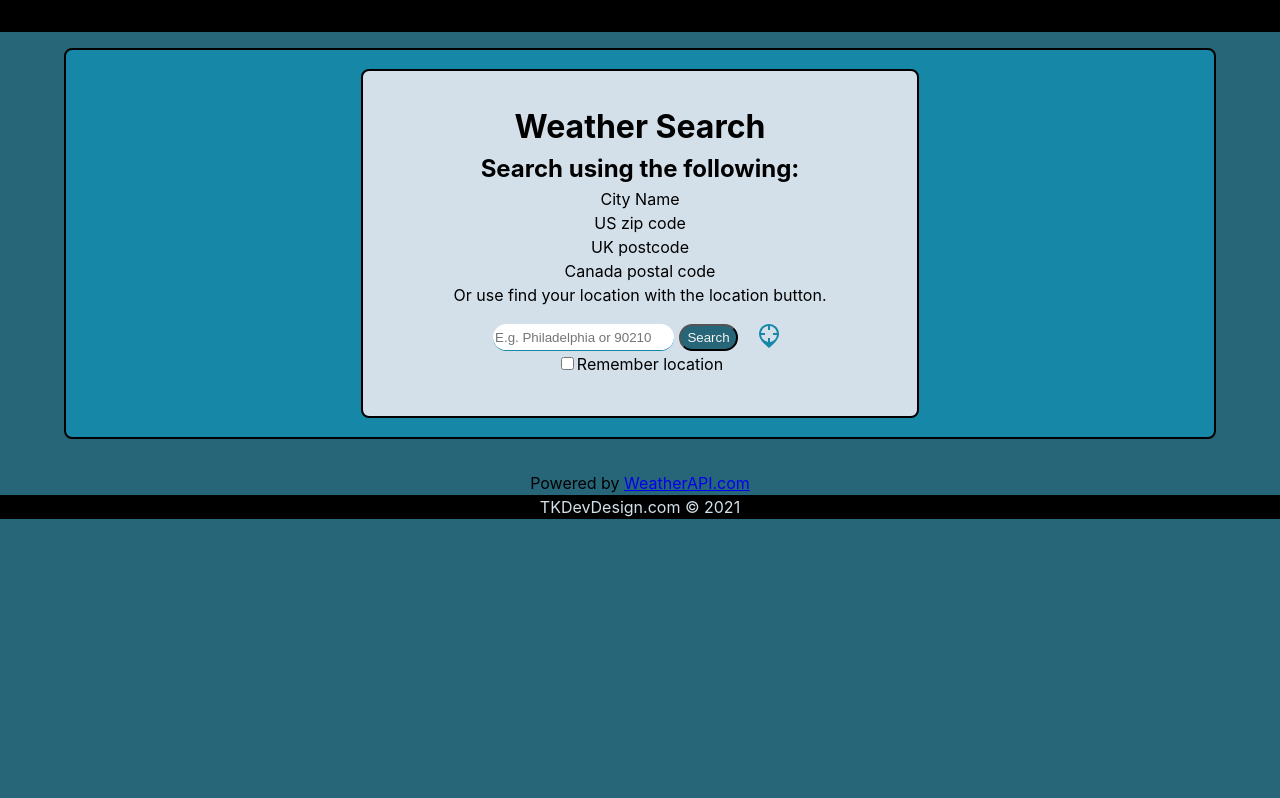
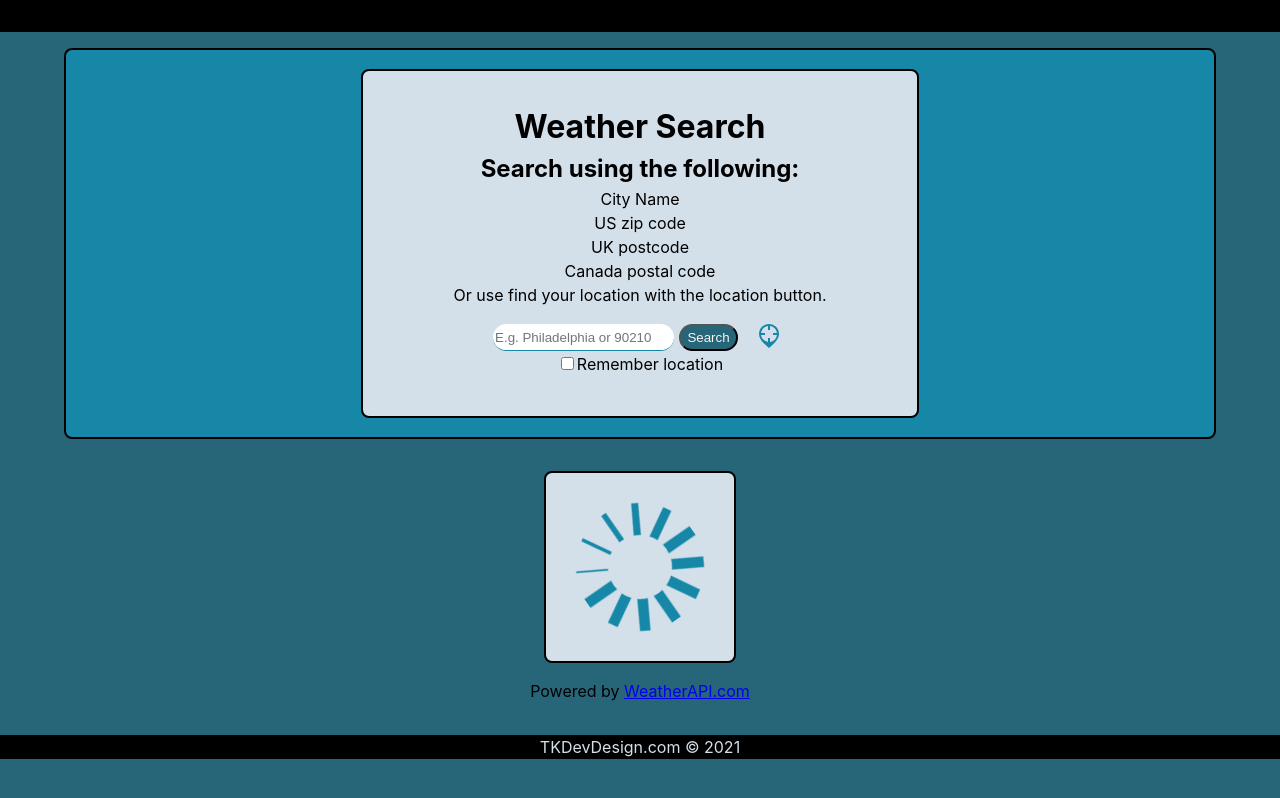
Before and after one commit to TKravel/weather-app-client, a React (Create React App) app: page / in a window 1280 px wide. Built offline with nearby package versions, Linux system fonts and the light colour scheme.

Commit message:
Add loader spinner and css updates

```diff
--- a/src/App.css
+++ b/src/App.css
@@ -53,6 +53,7 @@ html {
 	min-height: 100vh;
 	width: 100vw;
 	text-align: center;
+	scroll-behavior: smooth;
 }
 
 .navbar {
@@ -74,17 +75,31 @@ html {
 	width: 100%;
 }
 
+.nav-li {
+	list-style-type: none;
+}
+
 .nav-btn {
 	background-color: var(--main-mid);
 	border-radius: 1em;
 	color: var(--main-white);
 	height: 2em;
+	margin-top: 0.3em;
 }
 
 .nav-link {
 	color: var(--main-white);
 	text-decoration: none;
 }
+
+:target {
+	scroll-margin-top: 2em;
+}
+
+/* #hourly {
+	padding-top: 4em;
+	margin-top: -4em;
+} */
 
 .section-wrapper {
 	background-color: var(--main-mid);
@@ -169,6 +184,31 @@ html {
 	color: #740f0f;
 	font-size: 1.5em;
 	font-weight: 800;
+}
+
+.spinner-card {
+	display: flex;
+	justify-content: center;
+	align-items: center;
+	background-color: var(--main-light);
+	border: 2px solid #000;
+	border-radius: 0.5em;
+	height: 12em;
+	width: 12em;
+	padding: 1em;
+	margin: 0.2em auto 0.2em auto;
+}
+
+.spinner-svg {
+	height: 8em;
+	width: 8em;
+	animation: spinner 1.5s linear infinite;
+}
+
+@keyframes spinner {
+	to {
+		transform: rotate(360deg);
+	}
 }
 
 .current-card {
@@ -258,6 +298,11 @@ html {
 	padding: 1em 1em 0.5em 1em;
 }
 
+.weatherApi-credit {
+	margin-top: 1em;
+	margin-bottom: 2em;
+}
+
 .footer {
 	background-color: #000;
 	color: var(--main-light);
--- a/src/App.js
+++ b/src/App.js
@@ -6,6 +6,7 @@ import HourlySection from './components/hourly/HourlySection';
 import ExtenedSection from './components/extendedForecast/ExtendedSection';
 import Navbar from './components/Navbar';
 import Footer from './components/Footer';
+import Spinner from './components/icons/Spinner';
 
 function App() {
 	const [location, setLocation] = useState('');
@@ -61,7 +62,9 @@ function App() {
 				writeError={setError}
 			/>
 
-			{!isLoading && (
+			{isLoading ? (
+				<Spinner />
+			) : (
 				<>
 					<CurrentSection forecast={forecastData} />
 					<HourlySection
@@ -73,7 +76,7 @@ function App() {
 					/>
 				</>
 			)}
-			<p>
+			<p className='weatherApi-credit'>
 				Powered by{' '}
 				<a href='https://www.weatherapi.com/' title='Free Weather API'>
 					WeatherAPI.com
--- a/src/components/Navbar.jsx
+++ b/src/components/Navbar.jsx
@@ -5,7 +5,7 @@ const Navbar = ({ currentlyLoading }) => {
 		<div className='navbar'>
 			{!currentlyLoading && (
 				<ul className='nav-list'>
-					<li>
+					<li className='nav-li'>
 						<button className='nav-btn'>
 							<a href='#current' className='nav-link'>
 								Current
@@ -14,7 +14,7 @@ const Navbar = ({ currentlyLoading }) => {
 					</li>
 					<li>
 						<button className='nav-btn'>
-							<a href='#24Hr' className='nav-link'>
+							<a href='#hourly' className='nav-link'>
 								24 hour
 							</a>
 						</button>
--- a/src/components/hourly/HourlySection.jsx
+++ b/src/components/hourly/HourlySection.jsx
@@ -21,7 +21,7 @@ const HourlySection = ({ dailyForecast, tmrForecast }) => {
 
 	console.log(next24HrData);
 	return (
-		<div id='24Hr' className='hourly-wrapper'>
+		<div id='hourly' className='hourly-wrapper'>
 			<h2>24 hour forecast</h2>
 			<div className='hourlyCard-container'>
 				{next24HrData.map((hour, index) => {
--- /dev/null
+++ b/src/components/icons/Spinner.jsx
@@ -0,0 +1,22 @@
+import React from 'react';
+
+const Spinner = () => {
+	return (
+		<div className='spinner-card'>
+			<svg
+				className='spinner-svg'
+				xmlns='http://www.w3.org/2000/svg'
+				// width='24'
+				// height='24'
+				viewBox='0 0 24 24'
+			>
+				<path
+					fill='#1687a7'
+					d='M8.175 7.377l-3.042-5.27 1.732-1 3.045 5.273c-.635.238-1.222.573-1.735.997zm-.799.8l-5.27-3.042-1 1.732 5.274 3.045c.237-.635.572-1.223.996-1.735zm-1.376 3.823c0-.341.035-.673.09-.999h-6.09v1.999h6.09c-.055-.326-.09-.659-.09-1zm11.351-2.705l5.208-3.007-.333-.577-5.206 3.007c.121.185.23.379.331.577zm-5.351-3.295c.341 0 .673.035.999.09v-6.09h-1.999v6.09c.326-.055.659-.09 1-.09zm3.14.894l3.004-5.204-.288-.166-3 5.197.284.173zm1.685 8.662l5.234 3.022.666-1.154-5.229-3.019c-.181.41-.408.794-.671 1.151zm-10.444-1.467l-5.274 3.046 1 1.732 5.27-3.042c-.424-.513-.759-1.1-.996-1.736zm11.594-2.589l.025.5-.025.5h6.025v-1h-6.025zm-3.727 6.061l3.03 5.249 1.442-.833-3.031-5.25c-.437.34-.92.623-1.441.834zm-2.248.439c-.341 0-.674-.035-1-.09v6.09h1.999v-6.09c-.326.055-.658.09-.999.09zm-3.824-1.376l-3.042 5.27 1.732 1 3.045-5.274c-.635-.237-1.222-.572-1.735-.996z'
+				/>
+			</svg>
+		</div>
+	);
+};
+
+export default Spinner;
```
